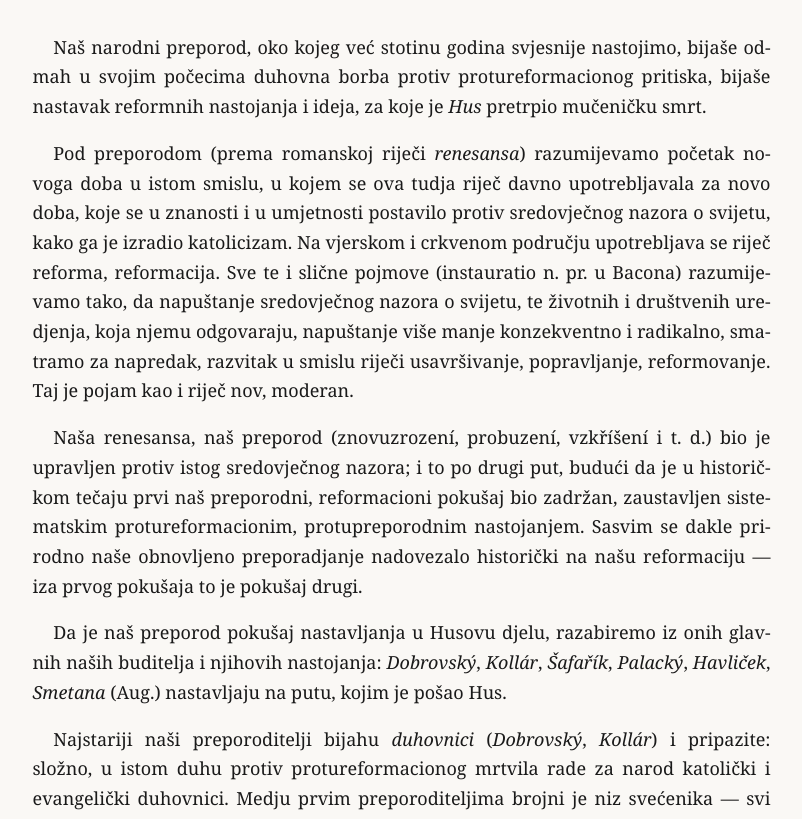
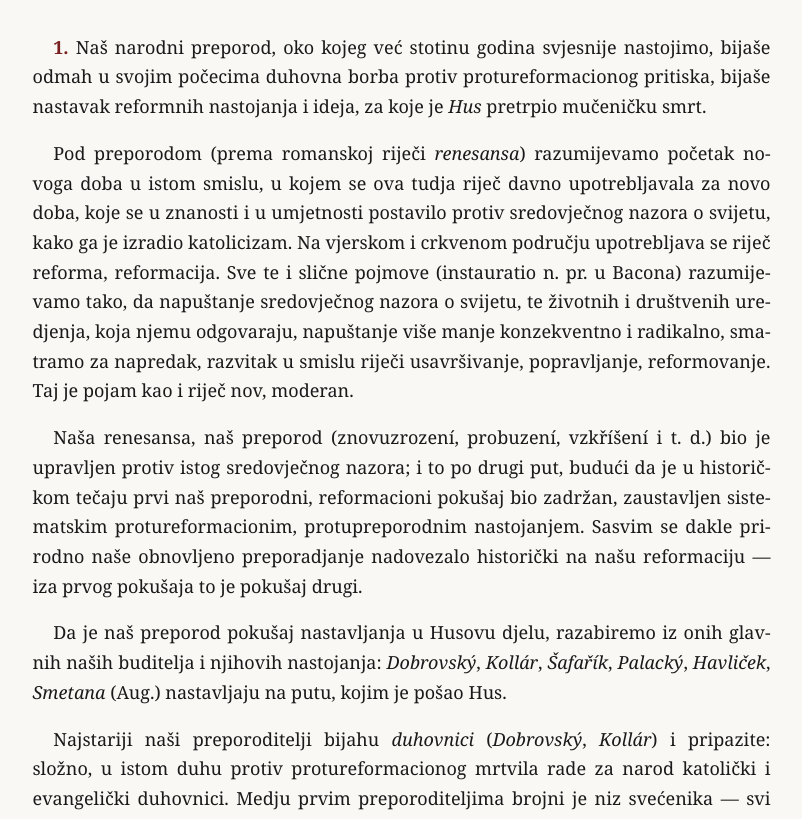
Before and after one commit to borislav73/citaonica, a plain HTML site: page knjige/masaryk-ceski-preporod-hr.html in a window 1280 px wide. Shown: the part 4475-5294 px from the top of the page, without its empty margins (369-1171 px from the left). Drawn offline with nearby package versions, Linux system fonts and the light colour scheme; a web font is replaced by a local one.

Commit message:
Update masaryk-ceski-preporod-hr.html

```diff
--- a/knjige/masaryk-ceski-preporod-hr.html
+++ b/knjige/masaryk-ceski-preporod-hr.html
@@ -131,7 +131,7 @@ div.sigblock p.sig.name { font-style:normal; font-variant:small-caps; letter-spa
 <p class="running" hidden="">I.</p>
 <h1 class="chap">I.</h1>
 <blockquote class="epigraph"><p>Traži istinu, slušaj istinu, uči istinu,</p><p>ljubi istinu, čini istinu, drži istinu,</p><p>brani istinu sve do smrti.</p><p class="attr">— Jan Hus.</p></blockquote>
-<p class="secstart" id="t1">Naš narodni preporod, oko kojeg već stotinu godina svjesnije nastojimo, bijaše odmah u svojim počecima duhovna borba protiv protureformacionog pritiska, bijaše nastavak reformnih nastojanja i ideja, za koje je <em>Hus</em> pretrpio mučeničku smrt.</p>
+<p class="secstart" id="t1"><span class="secno">1.</span> Naš narodni preporod, oko kojeg već stotinu godina svjesnije nastojimo, bijaše odmah u svojim počecima duhovna borba protiv protureformacionog pritiska, bijaše nastavak reformnih nastojanja i ideja, za koje je <em>Hus</em> pretrpio mučeničku smrt.</p>
 <p>Pod preporodom (prema romanskoj riječi <em>renesansa</em>) razumijevamo početak novoga doba u istom smislu, u kojem se ova tudja riječ davno upotrebljavala za novo doba, koje se u znanosti i u umjetnosti postavilo protiv sredovječnog nazora o svijetu, kako ga je izradio katolicizam. Na vjerskom i crkvenom području upotrebljava se riječ reforma, reformacija. Sve te i slične pojmove (instauratio n. pr. u Bacona) razumijevamo tako, da napuštanje sredovječnog nazora o svijetu, te životnih i društvenih uredjenja, koja njemu odgovaraju, napuštanje više manje konzekventno i radikalno, smatramo za napredak, razvitak u smislu riječi usavršivanje, popravljanje, reformovanje. Taj je pojam kao i riječ nov, moderan.</p>
 <p>Naša renesansa, naš preporod (znovuzrození, probuzení, vzkříšení i t. d.) bio je upravljen protiv istog sredovječnog nazora; i to po drugi put, budući da je u historičkom tečaju prvi naš preporodni, reformacioni pokušaj bio zadržan, zaustavljen sistematskim protureformacionim, protupreporodnim nastojanjem. Sasvim se dakle prirodno naše obnovljeno preporadjanje nadovezalo historički na našu reformaciju — iza prvog pokušaja to je pokušaj drugi.</p>
 <p>Da je naš preporod pokušaj nastavljanja u Husovu djelu, razabiremo iz onih glavnih naših buditelja i njihovih nastojanja: <em>Dobrovský</em>, <em>Kollár</em>, <em>Šafařík</em>, <em>Palacký</em>, <em>Havliček</em>, <em>Smetana</em> (Aug.) nastavljaju na putu, kojim je pošao Hus.</p>
```
